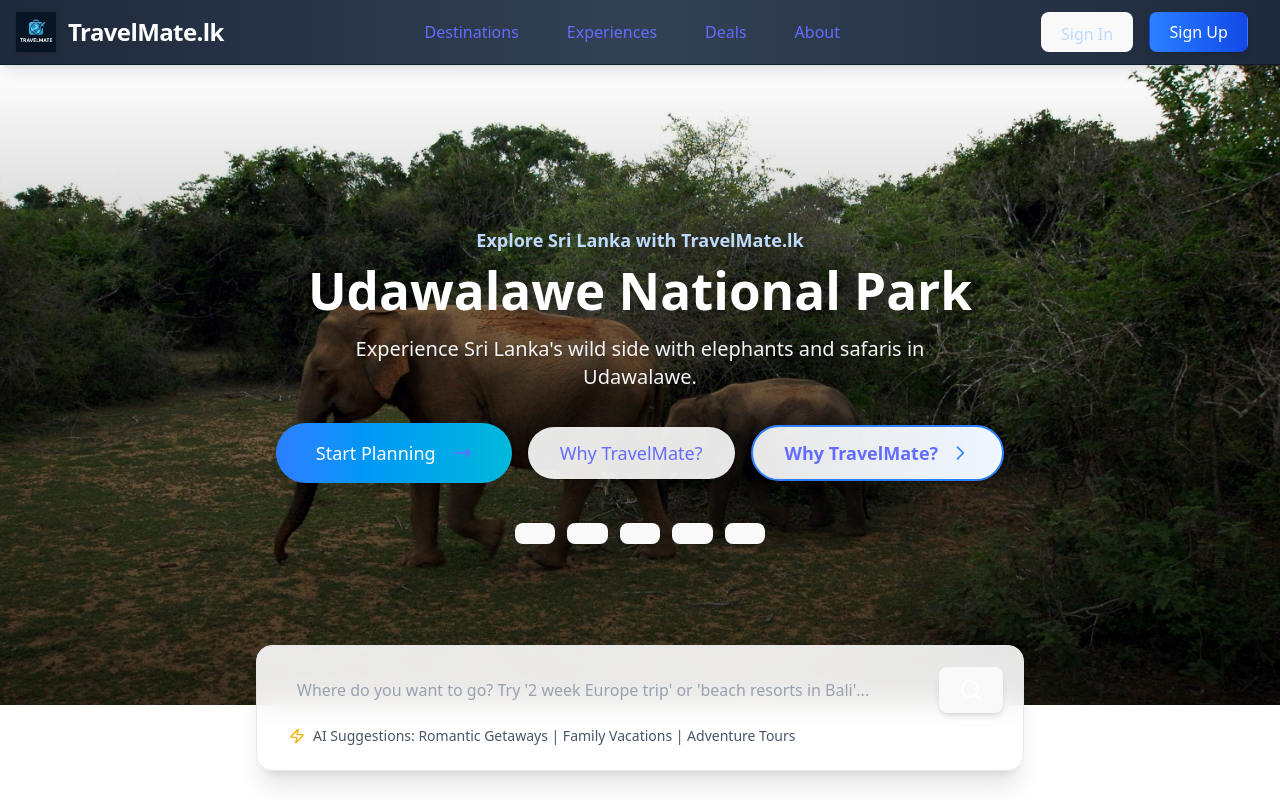
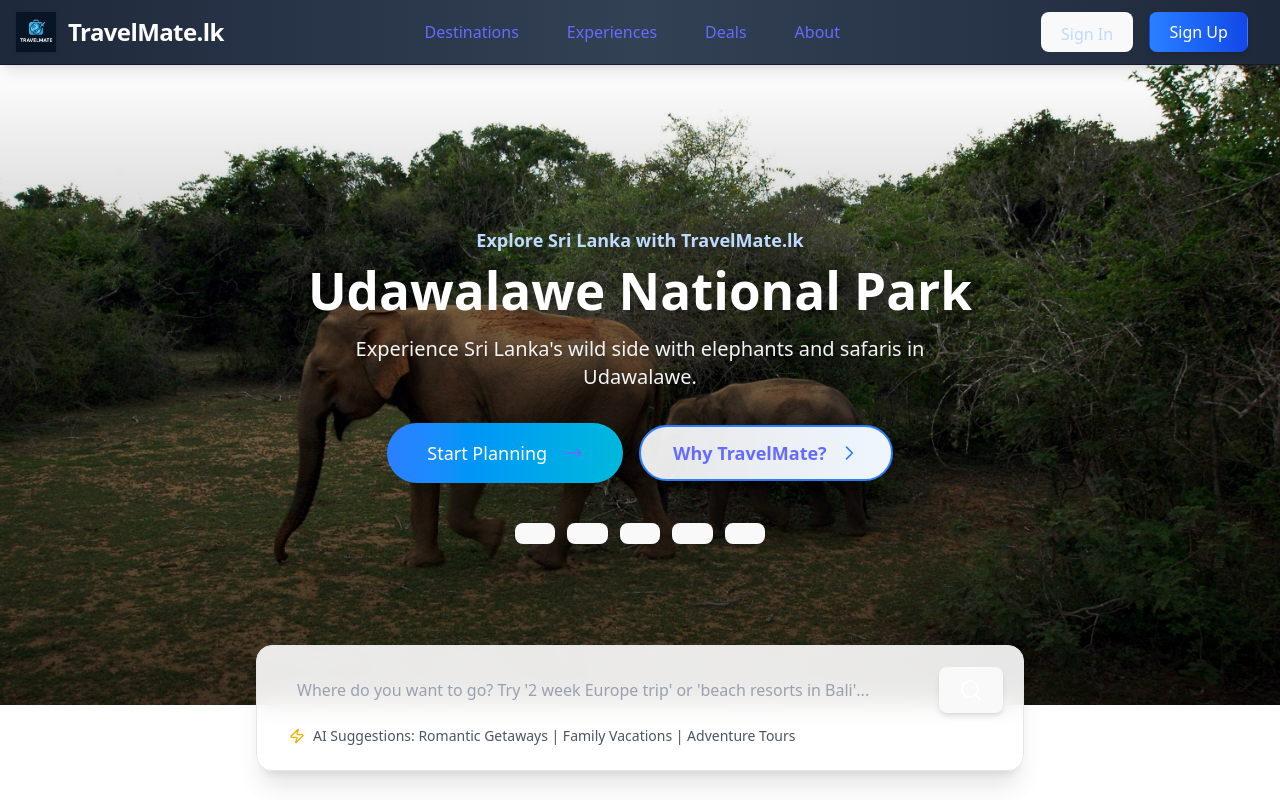
Before and after one commit to travel-guide-ai/TravelMate.lk, a React (Vite) app in the folder frontend/: page / in a window 1280 px wide. Shown: the top 800 px of the page. Built offline with nearby package versions, Linux system fonts and the light colour scheme.

Commit message:
Removed extra button

```diff
--- a/frontend/src/pages/Home.jsx
+++ b/frontend/src/pages/Home.jsx
@@ -159,7 +159,6 @@ function Home() {
                   <span className="text-white">Start Planning</span>
                   <svg className="w-5 h-5 ml-1 animate-move-right" fill="none" stroke="currentColor" strokeWidth="2" viewBox="0 0 24 24"><path strokeLinecap="round" strokeLinejoin="round" d="M17 8l4 4m0 0l-4 4m4-4H3" /></svg>
                 </a>
-                <a href="#about" className="btn bg-white/90 text-blue-700 px-8 py-3 rounded-full font-semibold shadow hover:bg-white transition text-lg">Why TravelMate?</a>
                 <a
                   href="#about"
                   className="btn border-2 border-blue-500 bg-gradient-to-r from-white/90 to-blue-50 text-blue-700 px-8 py-3 rounded-full font-semibold shadow-md text-lg flex items-center gap-2 transition-all duration-300 hover:bg-blue-50 hover:text-blue-800 hover:scale-105 focus:ring-4 focus:ring-blue-200"
```
